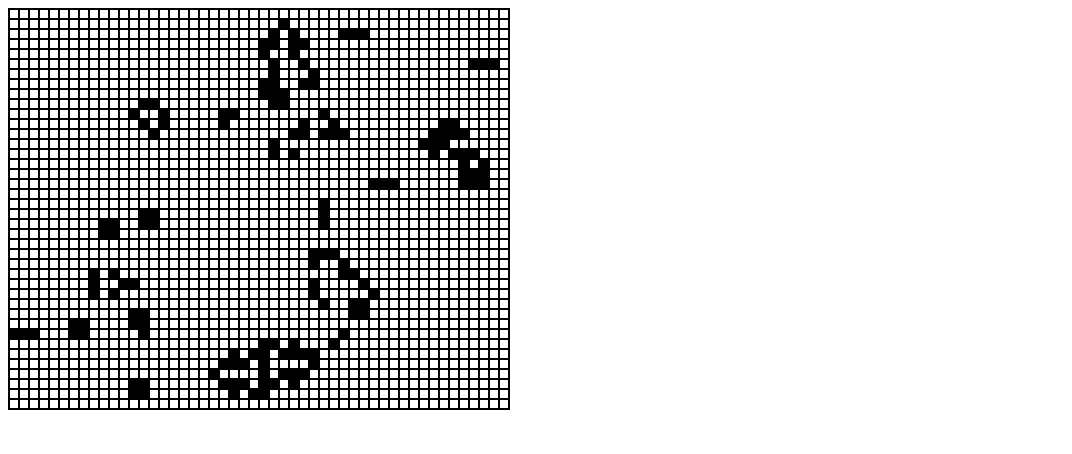
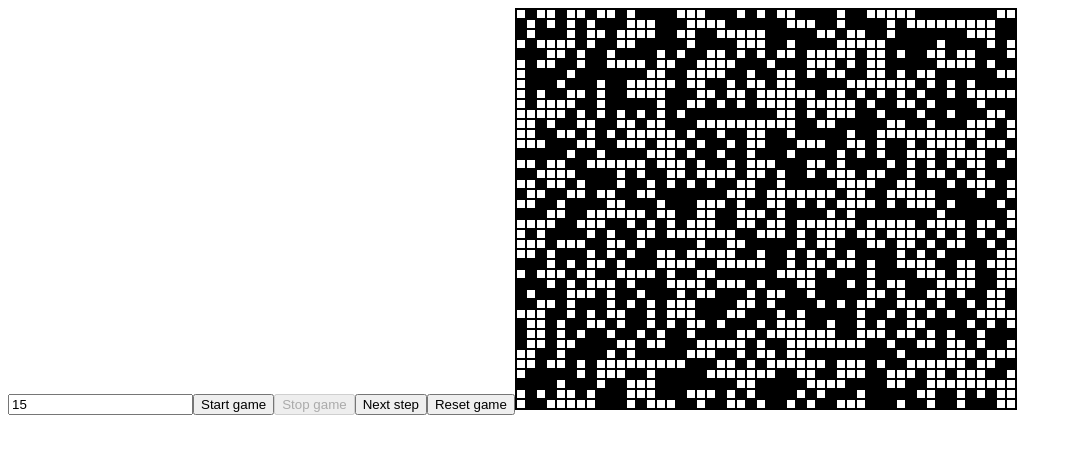
Before and after one commit to DarkXaHTeP/lifegame, a React app: page / in a window 1280 px wide. Shown: the top 454 px of the page, without its empty margins (0-1072 px from the left). Built offline with nearby package versions, Linux system fonts and the light colour scheme.

Commit message:
Added buttons and actions

```diff
--- /dev/null
+++ b/src/actions/actionCreator.js
@@ -0,0 +1,10 @@
+import dispatcher from '../dispatcher';
+import actionTypes from './actionTypes';
+
+class ActionCreator {
+    execute(type, data) {
+        dispatcher.emit('action', { actionType: type, data: data });
+    }
+}
+
+export default new ActionCreator();
--- a/src/components/cell.jsx
+++ b/src/components/cell.jsx
@@ -3,6 +3,10 @@ import React from 'react';
 class Cell extends React.Component {
     constructor(props) {
         super(props);
+    }
+
+    shouldComponentUpdate(nextProps) {
+        return this.props.data.alive !== nextProps.data.alive;
     }
 
     render() {
--- a/src/components/life.jsx
+++ b/src/components/life.jsx
@@ -1,33 +1,66 @@
 import React from 'react';
 import Cell from './cell.jsx';
 import lifeStore from '../stores/lifeStore.js';
+import actionTypes from '../actions/actionTypes'
+import actionCreator from '../actions/actionCreator';
 
 class Life extends React.Component {
     constructor(props) {
         super(props);
 
-        this.state = {
-            board: lifeStore.getBoard()
-        };
+        this.state = this.getState();
+        this.interval = 15;
 
-        lifeStore.on("change", function() {
-            this.setState({
-                board: lifeStore.getBoard()
-            })
-        }.bind(this));
+        lifeStore.on("change", () => {
+            this.setState(this.getState())
+        });
+    }
+
+    getState() {
+        return {
+            board: lifeStore.getBoard(),
+            isGameRunning: lifeStore.isGameRunning()
+        }
+    }
+
+    startGame() {
+        actionCreator.execute(actionTypes.run, this.interval);
+    }
+
+    stopGame() {
+        actionCreator.execute(actionTypes.stop);
+    }
+
+    nextStep() {
+        actionCreator.execute(actionTypes.nextStep);
+    }
+
+    resetGame() {
+        actionCreator.execute(actionTypes.restart);
+    }
+
+    saveInterval(event) {
+        this.interval = event.target.value;
     }
 
     render() {
         return (
-            <div className='game-board'>{
-            this.state.board.map(function (cellsRow, rowIndex) {
-                return <div key={ rowIndex } className='game-row'>{
-                    cellsRow.map(function (cell) {
-                        return <Cell key={ cell.id } data={cell}/>
+            <div>
+                <input type='number' defaultValue={this.interval} onChange={ this.saveInterval.bind(this) } disabled={ this.state.isGameRunning } />
+                <button onClick={ this.startGame.bind(this) } disabled={ this.state.isGameRunning }>Start game</button>
+                <button onClick={ this.stopGame.bind(this) } disabled={ !this.state.isGameRunning }>Stop game</button>
+                <button onClick={ this.nextStep.bind(this) } disabled={ this.state.isGameRunning }>Next step</button>
+                <button onClick={ this.resetGame.bind(this) } disabled={ this.state.isGameRunning }>Reset game</button>
+                <div className='game-board'>{
+                    this.state.board.map((cellsRow, rowIndex) => {
+                        return <div key={ rowIndex } className='game-row'>{
+                            cellsRow.map((cell) => {
+                                return <Cell key={ cell.id } data={cell}/>
+                            })
+                        }</div>
                     })
                 }</div>
-            })
-            }</div>)
+            </div>)
     }
 }
 
--- a/src/stores/lifeStore.js
+++ b/src/stores/lifeStore.js
@@ -4,19 +4,24 @@ import dispatcher from '../dispatcher';
 
 const defaultGameBoardWidth = 50;
 const defaultGameBoardHeight = 40;
+const defaultUpdateInterval = 15;
 
 class LifeStore {
     constructor() {
         this._width = defaultGameBoardWidth;
         this._height = defaultGameBoardHeight;
+        this._isGameRunning = false;
+
         this._eventEmitter = new EventEmitter;
         this._world = new GameOfLife.World(this._height, this._width);
         dispatcher.on('action', this.processAction.bind(this));
 
-        setInterval(function() {
-            this._world.tick();
-            this._eventEmitter.emit('change');
-        }.bind(this), 100);
+        this._actionHandlers = {
+            [actionTypes.run]: this.handleStartGame.bind(this),
+            [actionTypes.stop]: this.handleStopGame.bind(this),
+            [actionTypes.nextStep]: this.handleNextStep.bind(this),
+            [actionTypes.restart]: this.handleRestart.bind(this)
+        }
     }
 
     getBoard() {
@@ -39,11 +44,52 @@ class LifeStore {
         return board;
     }
 
+    getBoardSize() {
+        return {
+            width: this._width,
+            height: this._height
+        }
+    }
+
+    isGameRunning() {
+        return this._isGameRunning;
+    }
+
+    getUpdateInterval() {
+        return this._updateInterval;
+    }
+
+    handleStartGame(updateInterval) {
+        this._isGameRunning = true;
+
+        clearInterval(this.interval);
+        this.interval = setInterval(() => {
+            this._world.tick();
+            this._eventEmitter.emit('change');
+        }, updateInterval);
+    }
+
+    handleStopGame() {
+        this._isGameRunning = false;
+        clearInterval(this.interval);
+        this._eventEmitter.emit('change');
+    }
+
+    handleNextStep() {
+        this._world.tick();
+        this._eventEmitter.emit('change');
+    }
+
+    handleRestart() {
+        this._world = new GameOfLife.World(this._height, this._width);
+        this._eventEmitter.emit('change');
+    }
+
     on(eventName, callback) {
         this._eventEmitter.on(eventName, callback);
     }
 
-    processAction(actionType, data) {
+    processAction({ actionType, data }) {
         let actionHandler = this._actionHandlers[actionType];
         if(actionHandler != null) {
             actionHandler(data);
```
Also changed, not shown: 1 other file (tests, documents, lock files or other folders).
